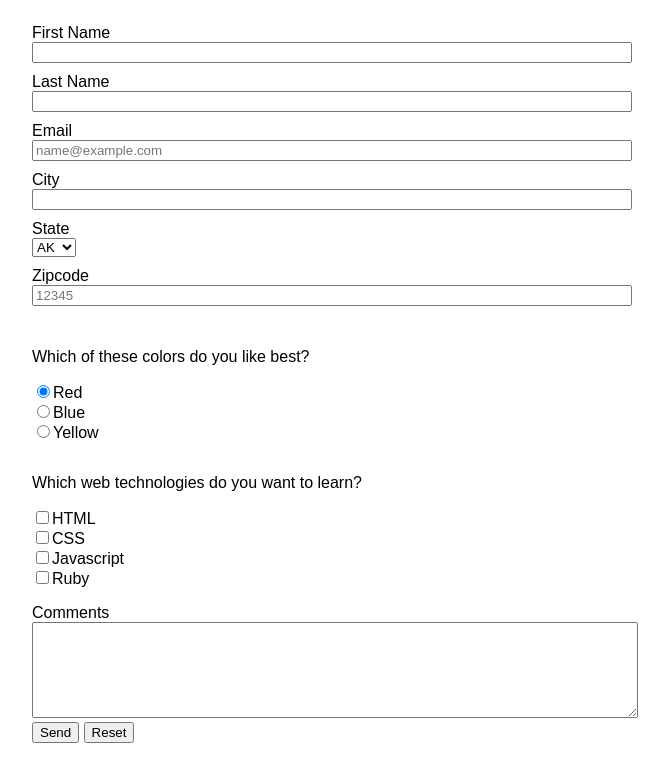
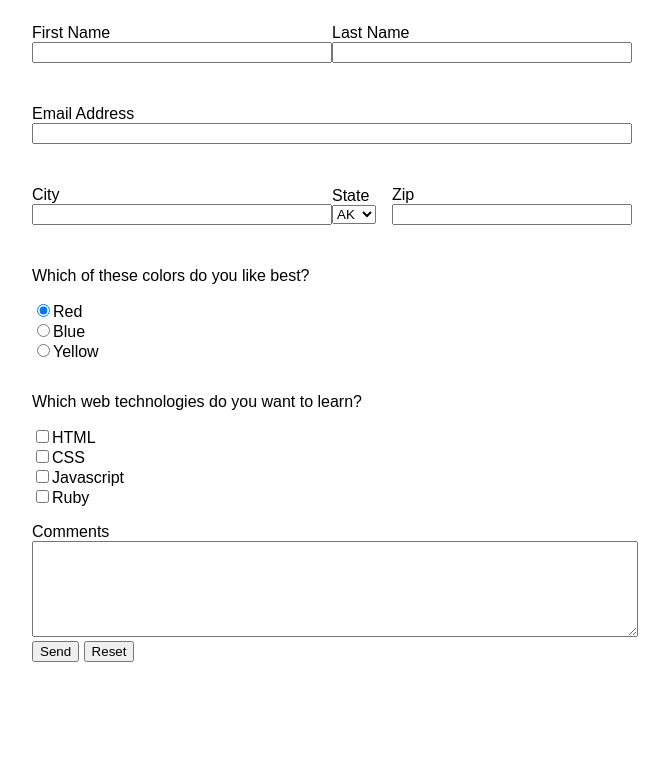
Before and after one commit to bouyang/ls202, a plain HTML site: page lesson_5/contact_form.html in a window 1280 px wide. Shown: the whole page, without its empty margins (308-977 px from the left). Drawn offline with Linux system fonts and the light colour scheme.

Commit message:
Update contact form exercise

```diff
--- a/lesson_5/contact_form.html
+++ b/lesson_5/contact_form.html
@@ -38,43 +38,54 @@
         width: 100%;
       }
 
+      #fn, #ln {
+        display: inline-block;
+        box-sizing: border-box;
+        width: 50%;
+      }
+
+      .info {
+        display: inline-block;
+        box-sizing: border-box;
+      }
+
+      .city {
+        width: 50%;
+      }
+
+      .state {
+        width: 10%;
+      }
+
+      .zip {
+        width: 40%;
+      }
+
     </style>
   </head>
   <body>
     <form action="" method="post">
       <fieldset>
+        <dl id="fn">
+          <dt><label for="first_name">First Name</label></dt>
+          <dd><input type="text" name="first_name" id="first_name"></dd>
+        </dl><!--
+        --><dl id="ln">
+          <dt><label for="last_name">Last Name</label></dt>
+          <dd><input type="text" name="last_name" id="last_name"></dd>
+        </dl>
+
         <dl>
-          <dt>
-            <label for="first_name">First Name</label>
-          </dt>
-          <dd>
-            <input type="text" name="first_name" id="first_name">
-          </dd>
+          <dt><label for="email">Email Address</label></dt>
+          <dd><input type="email" name="email" id="email"></dd>
+        </dl>
 
-          <dt>
-            <label for="last_name">Last Name</label>
-          </dt>
-          <dd>
-            <input type="text" name="last_name" id="last_name">
-          </dd>
-
-          <dt>
-            <label for="email">Email</label>
-          </dt>
-          <dd>
-            <input type="email" name="email" id="email" placeholder="name@example.com">
-          </dd>
-
-          <dt>
-            <label for="city">City</label>
-          </dt>
-          <dd>
-            <input type="text" name="city" id="city">
-          </dd>
-
-          <dt>
-            <label for="state">State</label>
-          </dt>
+        <dl class="info city">
+          <dt><label for="city">City</label></dt>
+          <dd><input type="text" name="city" id="city"></dd>
+        </dl><!--
+        --><dl class="info state">
+          <dt> <label for="state">State</label> </dt>
           <dd>
             <select name="state">
               <option>AK</option>
@@ -130,13 +141,10 @@
               <option>WY</option>
             </select>
           </dd>
-
-          <dt>
-            <label for="zipcode">Zipcode</label>
-          </dt>
-          <dd>
-            <input type="text" name="zipcode" id="zipcode" size="5" placeholder="12345" pattern="[0-9]{5}">
-          </dd>
+        </dl><!--
+        --><dl class="info zip">
+          <dt><label for="zip">Zip</label></dt>
+          <dd><input type="text" name="zip" id="zip"></dd>
         </dl>
       </fieldset>
 
```
